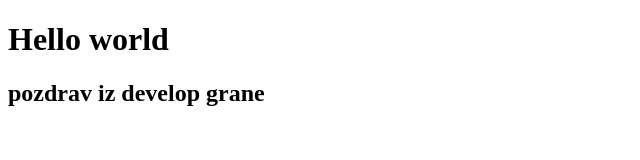
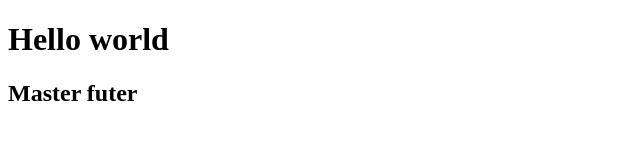
Before and after one commit to VladimirK138/gitvezba1, a plain HTML site: page index.html in a window 1280 px wide. Shown: the whole page, without its empty margins (0-640 px from the left). Drawn offline with Linux system fonts and the light colour scheme.

Commit message:
master futer

```diff
--- a/index.html
+++ b/index.html
@@ -11,7 +11,7 @@
 
 </main>
 <footer>
-	<h2>pozdrav iz develop grane</h2>
+	<h2>Master futer</h2>
 </footer>
 </body>
 </html>
```
